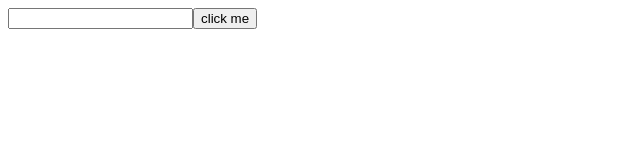
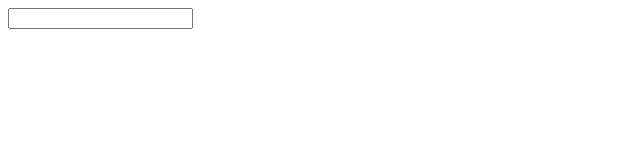
Before and after one commit to Tirth5253/react-projects-and-code, a React (Create React App) app in the folder pics/: page / in a window 1280 px wide. Shown: the top 160 px of the page, without its empty margins (0-640 px from the left). Built offline with nearby package versions, Linux system fonts and the light colour scheme.

Commit message:
fifth commit

```diff
--- a/pics/src/components/Searchbar.js
+++ b/pics/src/components/Searchbar.js
@@ -1,15 +1,21 @@
 function Searchbar({onSubmit}){
 
-const handleClick=()=>{
+const handleFormSubmit=(event)=>{
+  event.preventDefault()
   onSubmit('cars')
 };
 
     return <div>
+      <form  onSubmit={handleFormSubmit}>
       <input/>
-      <button onClick={handleClick}>click me</button>
+      </form>
+
+
     </div>
   }
   export default Searchbar;
 
 
   //here we have recieved  the prop called onSubmit from the App(parent)
+  //2... we have entered "event" in the event handler bcse when we write our code in the "FORM" so this will couse
+  //our page to go reload every time when we use the form.. so ".preventDeafult" will couse not to go
```
